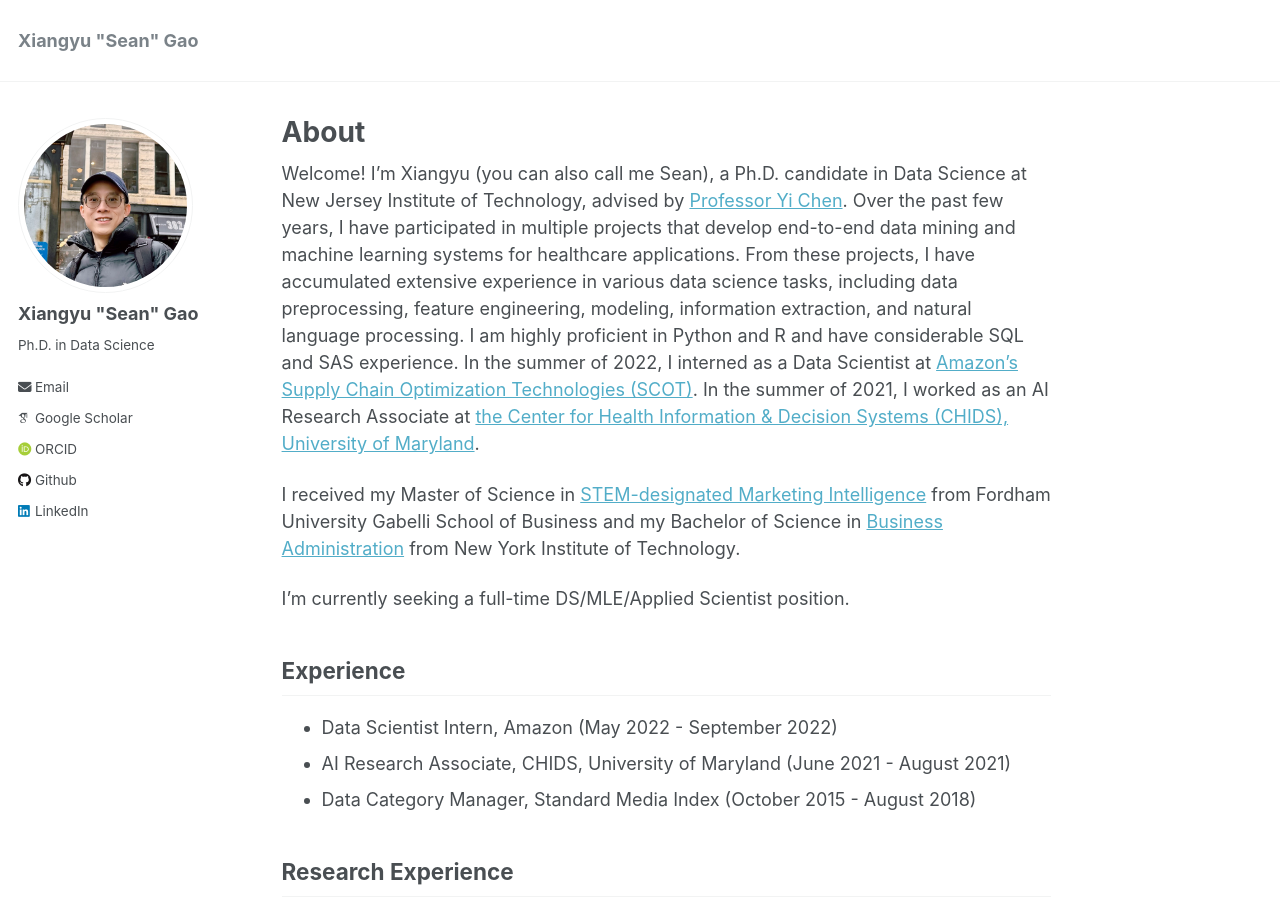
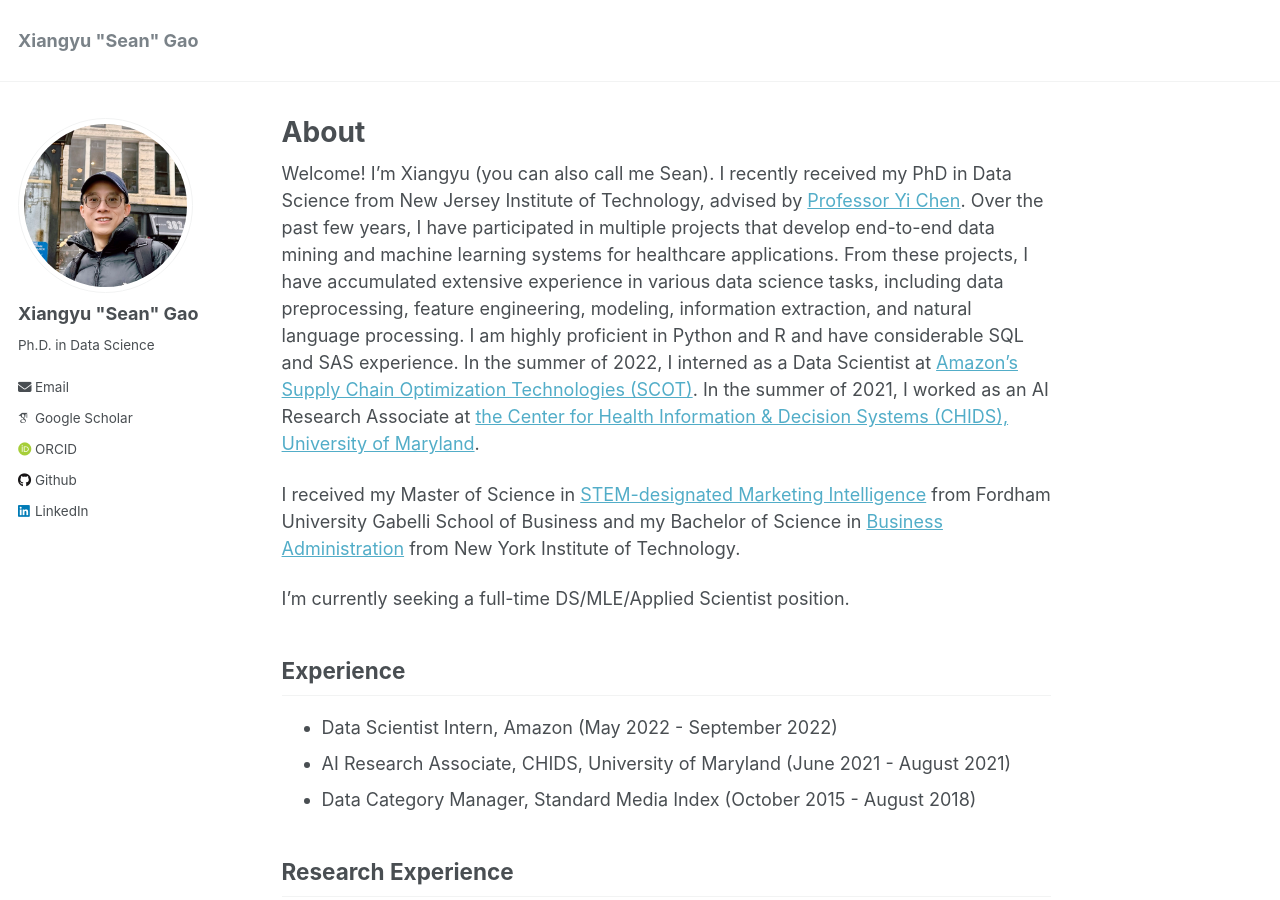
Before and after one commit to xga0/xga0.github.io, a Jekyll site: the page built from _pages/about.md, in a window 1280 px wide and 900 px high. Built offline with Jekyll 4.4.1, drawn with Linux system fonts in a browser that asks for light colours; some web fonts are replaced.

Commit message:
Update about.md

```diff
--- a/_pages/about.md
+++ b/_pages/about.md
@@ -7,7 +7,7 @@ redirect_from:
   - /about.html
 ---
 
-Welcome! I'm Xiangyu (you can also call me Sean), a Ph.D. candidate in Data Science at New Jersey Institute of Technology, advised by [Professor Yi Chen](https://web.njit.edu/~ychen/). Over the past few years, I have participated in multiple projects that develop end-to-end data mining and machine learning systems for healthcare applications. From these projects, I have accumulated extensive experience in various data science tasks, including data preprocessing, feature engineering, modeling, information extraction, and natural language processing. I am highly proficient in Python and R and have considerable SQL and SAS experience. In the summer of 2022, I interned as a Data Scientist at [Amazon’s Supply Chain Optimization Technologies (SCOT)](https://www.amazon.science/tag/supply-chain-optimization-technologies). In the summer of 2021, I worked as an AI Research Associate at [the Center for Health Information & Decision Systems (CHIDS), University of Maryland](https://www.rhsmith.umd.edu/centers/chids).
+Welcome! I'm Xiangyu (you can also call me Sean). I recently received my PhD in Data Science from New Jersey Institute of Technology, advised by [Professor Yi Chen](https://web.njit.edu/~ychen/). Over the past few years, I have participated in multiple projects that develop end-to-end data mining and machine learning systems for healthcare applications. From these projects, I have accumulated extensive experience in various data science tasks, including data preprocessing, feature engineering, modeling, information extraction, and natural language processing. I am highly proficient in Python and R and have considerable SQL and SAS experience. In the summer of 2022, I interned as a Data Scientist at [Amazon’s Supply Chain Optimization Technologies (SCOT)](https://www.amazon.science/tag/supply-chain-optimization-technologies). In the summer of 2021, I worked as an AI Research Associate at [the Center for Health Information & Decision Systems (CHIDS), University of Maryland](https://www.rhsmith.umd.edu/centers/chids).
 
 I received my Master of Science in [STEM-designated Marketing Intelligence](https://www.fordham.edu/gabelli-school-of-business/academic-programs-and-admissions/graduate-programs/academic-programs/ms-programs/marketing-intelligence) from Fordham University Gabelli School of Business and my Bachelor of Science in [Business Administration](https://www.nyit.edu/degrees/international_business_bs) from New York Institute of Technology.
 
```
